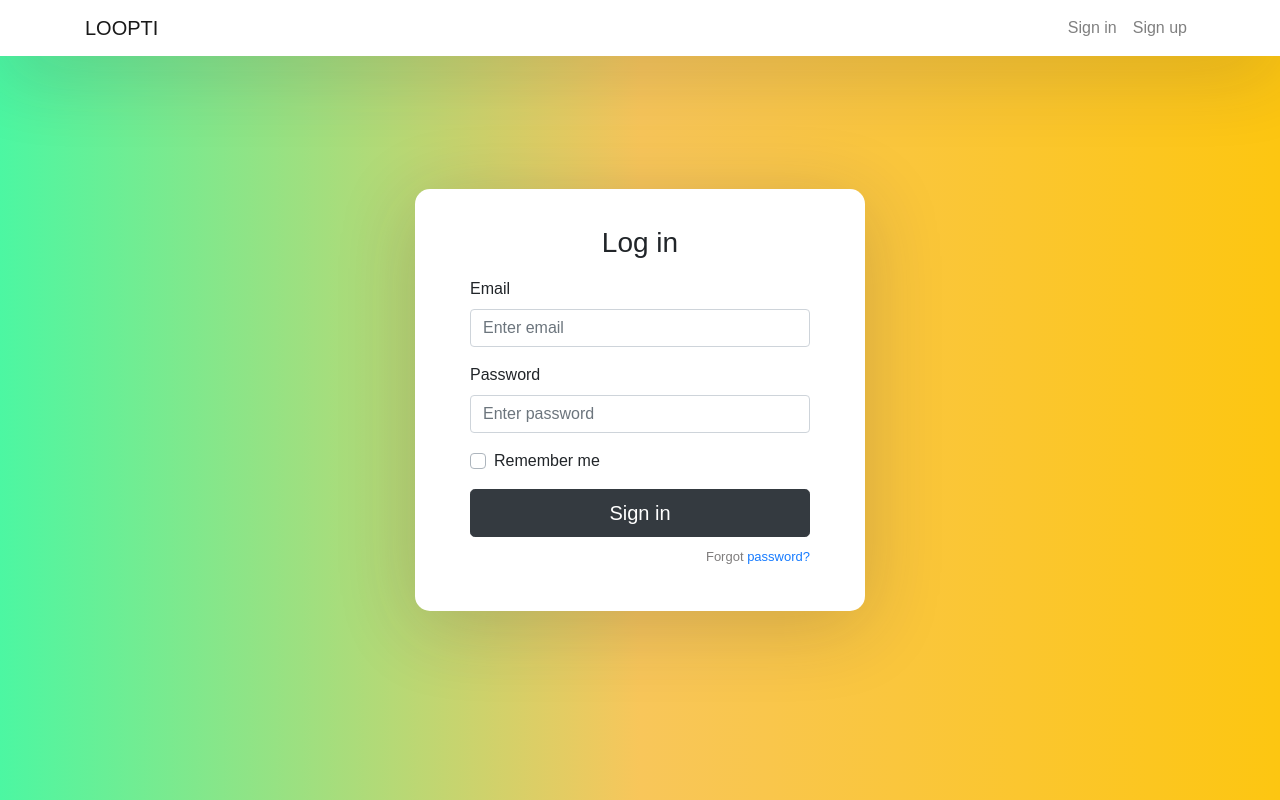
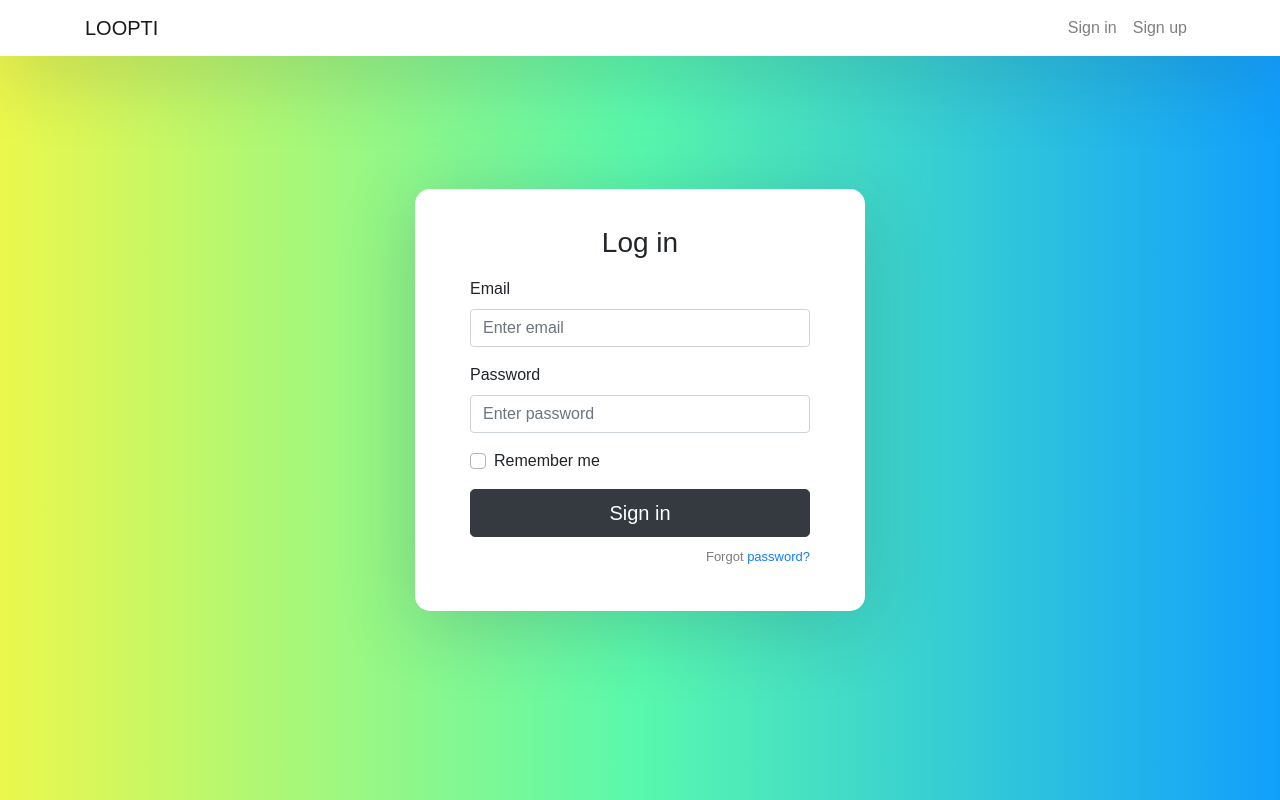
Before and after one commit to rhubble1987/final-project, a React (Create React App) app in the folder client/: page / in a window 1280 px wide. Built offline with nearby package versions, Linux system fonts and the light colour scheme.

Commit message:
passport

```diff
--- a/client/package.json
+++ b/client/package.json
@@ -7,10 +7,12 @@
     "@testing-library/react": "^11.2.5",
     "@testing-library/user-event": "^12.8.3",
     "axios": "^0.21.1",
+    "bcrypt": "^5.0.1",
     "bootstrap": "^4.6.0",
     "date-fns": "^2.19.0",
     "daypilot-pro-react": "https://npm.daypilot.org/daypilot-pro-react/trial/2020.4.4784.tar.gz",
     "dhtmlx-scheduler": "^5.3.11",
+    "passport": "^0.4.1",
     "prop-types": "^15.7.2",
     "react": "^17.0.1",
     "react-dom": "^17.0.1",
--- a/client/src/App.css
+++ b/client/src/App.css
@@ -64,7 +64,7 @@ body {
   font-family: sans-serif;
   background: #fafbfc;  /* fallback for old browsers */
   background: -webkit-linear-gradient(to right, #f64f59, #c471ed, #12c2e9);  /* Chrome 10-25, Safari 5.1-6 */
-  background: linear-gradient(to right, #4cf7a2, #f8c65a, #fdc611); /* W3C, IE 10+/ Edge, Firefox 16+, Chrome 26+, Opera 12+, Safari 7+ */
+  background: linear-gradient(to right, #ecf74c, hsl(152, 92%, 66%), #119ffd); /* W3C, IE 10+/ Edge, Firefox 16+, Chrome 26+, Opera 12+, Safari 7+ */
 
 }
 
```
Also changed, not shown: 1 other file (tests, documents, lock files or other folders).
